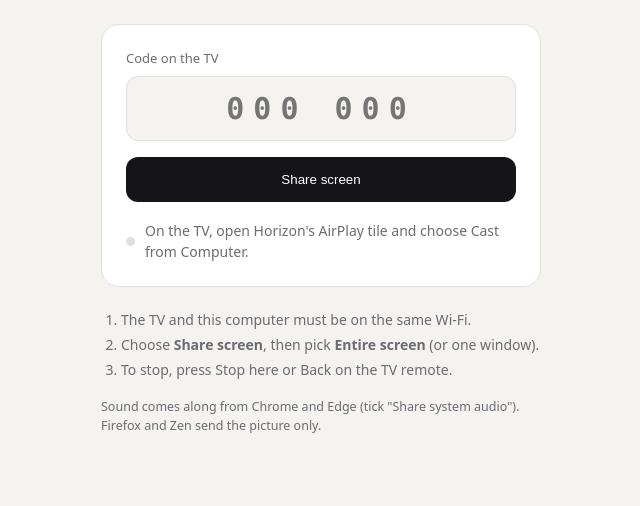
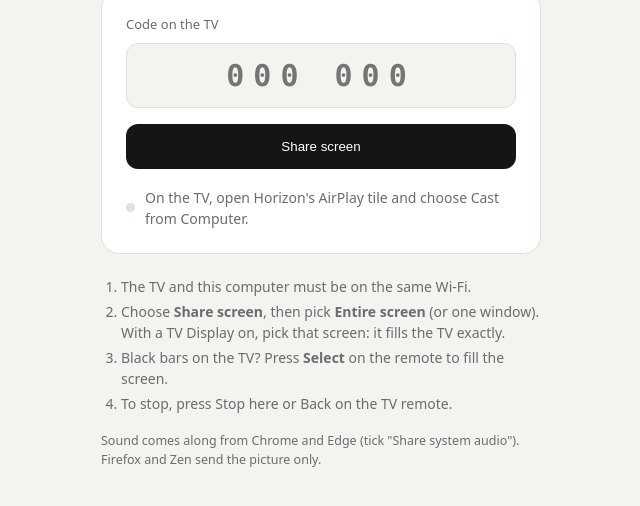
Before and after one commit to josephmorlote/horizon-launcher, a plain HTML site: page cast/index.html in a window 1280 px wide. Shown: the part 226-732 px from the top of the page, without its empty margins (319-959 px from the left). Drawn offline with Linux system fonts and the light colour scheme.

Commit message:
Horizon Cast: TV Display and Fill tips

```diff
--- a/cast/index.html
+++ b/cast/index.html
@@ -62,7 +62,8 @@
   </div>
   <ol>
     <li>The TV and this computer must be on the same Wi-Fi.</li>
-    <li>Choose <b>Share screen</b>, then pick <b>Entire screen</b> (or one window).</li>
+    <li>Choose <b>Share screen</b>, then pick <b>Entire screen</b> (or one window). With a TV Display on, pick that screen: it fills the TV exactly.</li>
+    <li>Black bars on the TV? Press <b>Select</b> on the remote to fill the screen.</li>
     <li>To stop, press Stop here or Back on the TV remote.</li>
   </ol>
   <p class="note" id="audioNote">Sound comes along from Chrome and Edge (tick "Share system audio"). Firefox and Zen send the picture only.</p>
```
